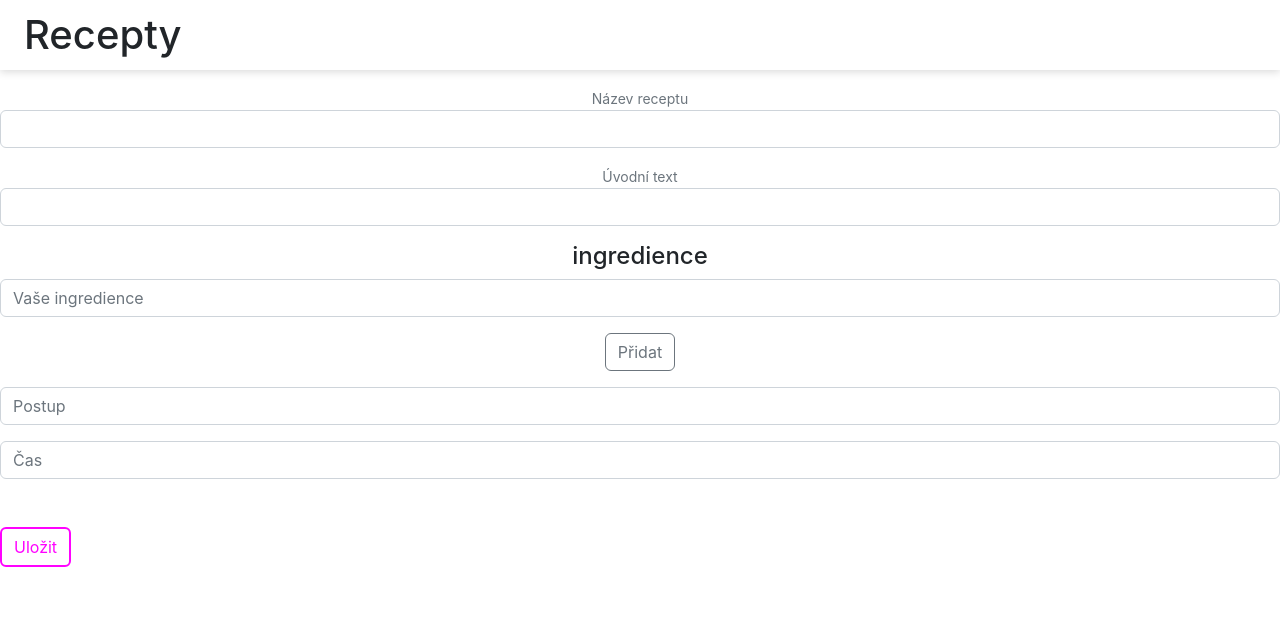
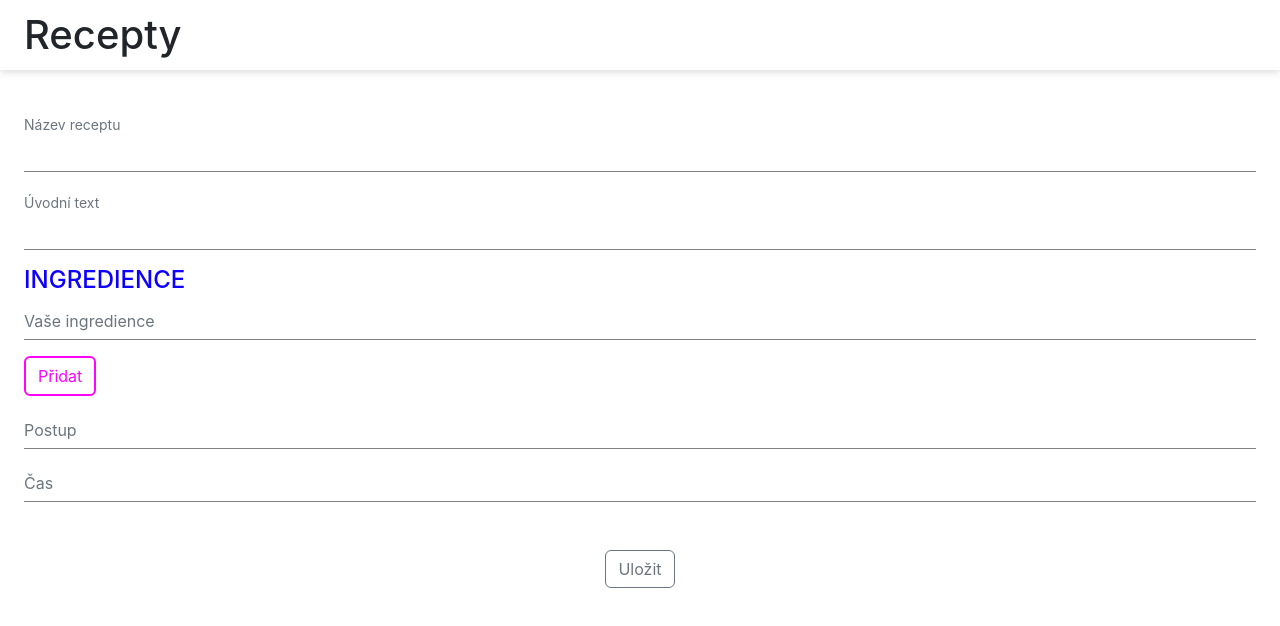
Before and after one commit to petrKavulok/my-cookbook, a React (Create React App) app: page /new-recipe in a window 1280 px wide. Shown: the top 626 px of the page. Built offline with nearby package versions, Linux system fonts and the light colour scheme; some icons are missing.

Commit message:
styles naming update

```diff
--- a/src/detail/recipe.scss
+++ b/src/detail/recipe.scss
@@ -1,7 +1,7 @@
 $ackee-blue: #0E00FF;
 $ackee-pink: #FF02FF;
 
-.create-recipe-form {
+.create_recipe_form {
 	padding: 1.5rem;
 	input {
 		border: 0px;
@@ -16,20 +16,20 @@ $ackee-pink: #FF02FF;
 	}
 }
 
-.create-ingredients {
+.create_ingredients {
 	text-transform: uppercase;
 }
 
-.input-set {
+.input_set {
 	display: flex;
 	flex-direction: column;
 	align-items: flex-start;
-	.input-error {
+	.input_error {
 		color: rgb(233, 161, 161);
 	}
 }
 
-.append-button{
+.append_button{
 	display: flex;
 	align-items: center;
 }
@@ -39,7 +39,7 @@ $ackee-pink: #FF02FF;
 	flex-direction: column;
 	text-align: start;
 	color: #554D44;
-	div[class^="recipe-"], div[class*=" recipe-"] {
+	div[class^="recipe_"], div[class*=" recipe_"] {
 		padding: 0 1.5rem;
 	}
 
@@ -47,7 +47,7 @@ $ackee-pink: #FF02FF;
 		color: $ackee-blue;
 		font-weight: bold;
 	}
-	.recipe-rating {
+	.recipe_rating {
 		display: flex;
 		justify-content: space-between;
 		height: 60px;
@@ -55,15 +55,27 @@ $ackee-pink: #FF02FF;
 		color:white;
 		font-weight: bold;
 	}
-	.recipe-info {
+	.recipe_info {
 		font-weight: bold;
 	}
-	.ingredience-list li{
+	.ingredience_list li{
 		text-align: start;
+	}
+	.recipe_user_rating {
+		display: flex;
+		flex-direction: column;
+		align-items: center;
+		justify-content: center;
+		height: 150px;
+		background-color: $ackee-blue;
+		color: white;
+		h3 {
+			color: white;
+		}
 	}
 }
 
-	.append-button {
+	.append_button {
 		color: $ackee-pink;
 		border: 2px solid $ackee-pink;
 		transition-duration: 0.4s;
@@ -74,13 +86,13 @@ $ackee-pink: #FF02FF;
 		// }
 	}
 
-	.append-button:hover {
+	.append_button:hover {
 		color: white;
 		background-color: $ackee-pink;
 		border: 2px solid $ackee-pink;
 	}
 
 
-	.ingredient-item {
+	.ingredient_item {
 		margin-top: 0.5rem;
 	}
```
